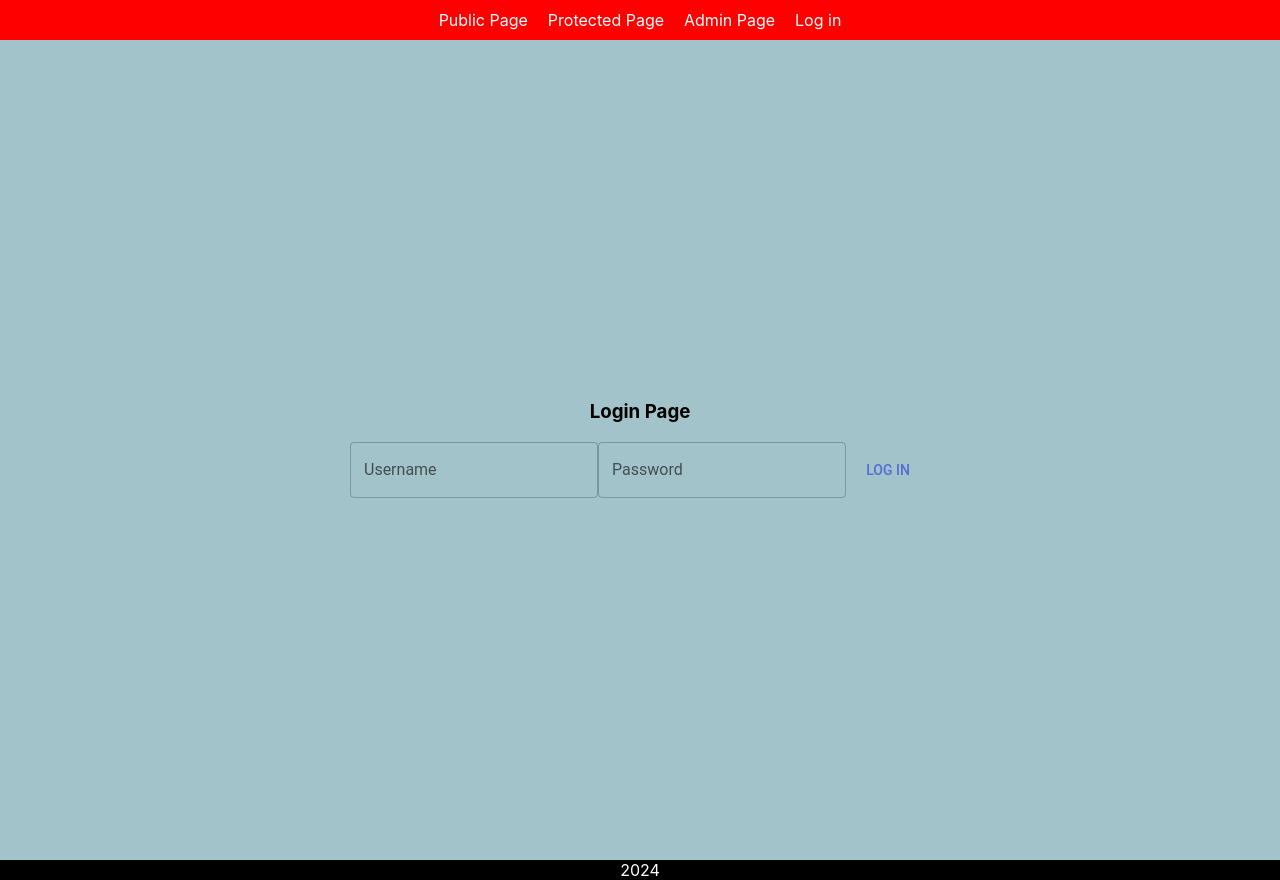
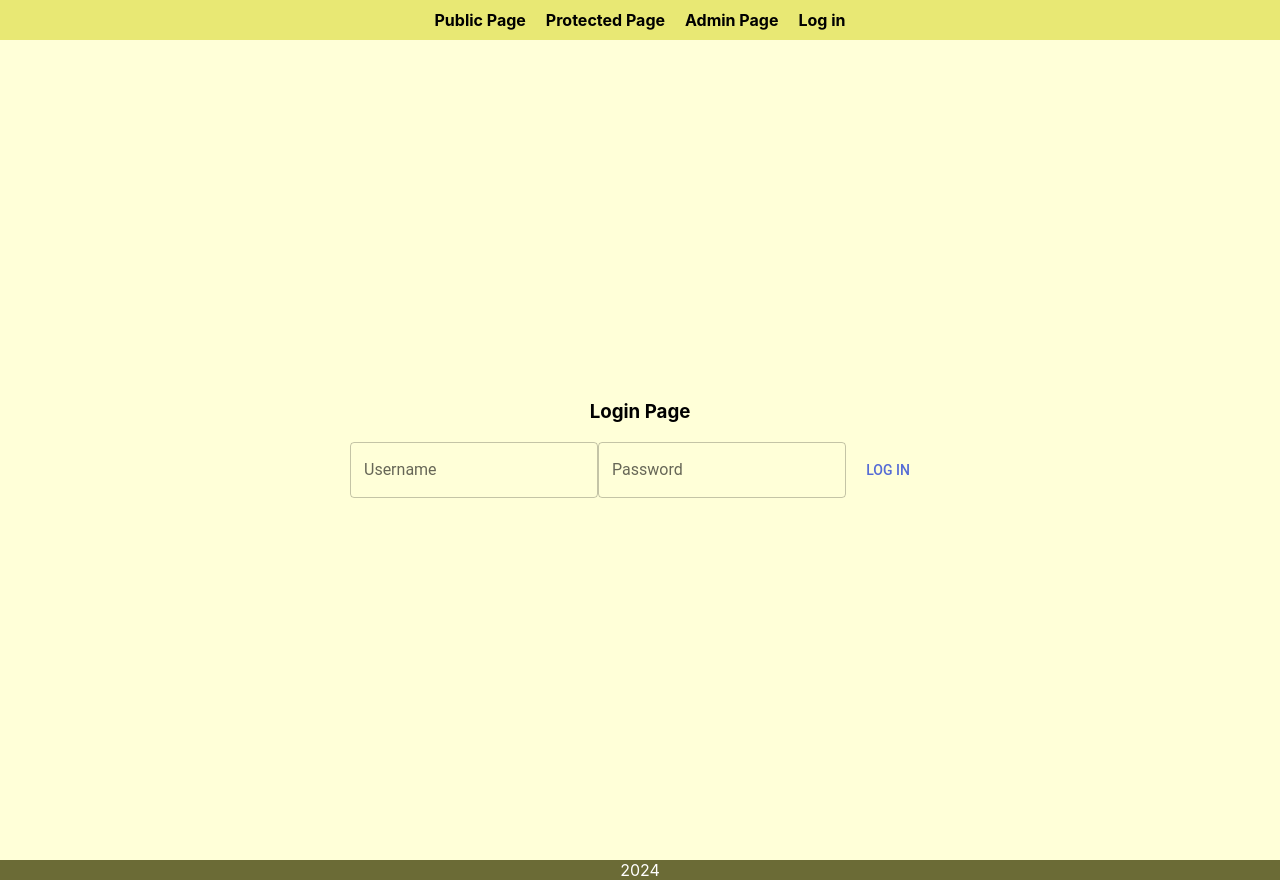
Before and after one commit to Firet/permissions-auth-app, a React (Vite) app: page /login in a window 1280 px wide. Built offline with nearby package versions, Linux system fonts and the light colour scheme; no server answers.

Commit message:
Set different types of yellow as background-color css property

```diff
--- a/src/components/Dashboard/Dashbaord.tsx
+++ b/src/components/Dashboard/Dashbaord.tsx
@@ -30,7 +30,7 @@ function Dashbaord({ dispatch, loading, users, hasErrors }) {
 		flex-direction: row;
 		flex-wrap: wrap;
 		justify-content: center;
-		background-color: violet;
+		background-color: #FBFBFE;
 		width: 80%;
 		min-height: 800px;
 	`;
@@ -38,7 +38,7 @@ function Dashbaord({ dispatch, loading, users, hasErrors }) {
 		display: flex;
 		justify-content: center;
 		width: 100%;
-		background-color: grey;
+		background-color: #FBFBFE;
 	`;
 
 	const renderUsers = () => {
--- a/src/components/StyledLink/SyledLink.tsx
+++ b/src/components/StyledLink/SyledLink.tsx
@@ -2,7 +2,8 @@ import styled from '@emotion/styled';
 import { Link } from 'react-router-dom';
 
 export const StyledLink = styled(Link)`
-	color: white;
+	color: black;
+	font-weight: 700;
 	text-decoration: none;
 	margin: 10px;
 `;
--- a/src/components/Users/UserCard.tsx
+++ b/src/components/Users/UserCard.tsx
@@ -12,8 +12,9 @@ const StyledForm = styled.form`
 `;
 
 const StyledCard = styled(Card)`
-	background-color: blue;
-	color: white;
+	background-color: #ffffd8;
+	color: black;
+	font-weight: 600;
 	align-content: center;
 	text-align: center;
 	width: 30%;
@@ -21,7 +22,8 @@ const StyledCard = styled(Card)`
 	margin: 10px;
 	&:hover {
 		box-shadow: 0px 2px 4px rgba(0, 0, 0, 0.2);
-		background-color: red;
+		background-color: #e8e874;
+		color: white;
 	}
 `;
 
--- a/src/layout/Footer.tsx
+++ b/src/layout/Footer.tsx
@@ -1,7 +1,7 @@
 import styled from '@emotion/styled';
 
 const StyledFooter = styled.footer`
-	background-color: black;
+	background-color: #6b6b36;
 	color: white;
 	width: 100%;
 	margin-top: 20px;
--- a/src/layout/Header.tsx
+++ b/src/layout/Header.tsx
@@ -3,8 +3,9 @@ import styled from '@emotion/styled';
 import { StyledLink } from '../components/StyledLink/SyledLink';
 
 const HeaderContainer = styled.header`
-	background-color: red;
-	color: white;
+	background-color: #e8e874;
+	color: black;
+	font-weight: 700;
 	display: flex;
 	flex-direction: row;
 	width: 100%;
--- a/src/layout/Layout.tsx
+++ b/src/layout/Layout.tsx
@@ -4,7 +4,7 @@ import Footer from './Footer';
 import Header from './Header';
 
 const LayoutContainer = styled.section`
-	background-color: #a2c3c9;
+	background-color: #ffffd8;
 	display: flex;
 	flex-direction: column;
 	align-items: center;
--- a/src/pages/ProtectedPage.tsx
+++ b/src/pages/ProtectedPage.tsx
@@ -6,7 +6,7 @@ const DashboardContainer = styled.div`
 	display: flex;
 	flex-direction: row;
 	justify-content: center;
-	background-color: papayawhip;
+	background-color: #ffff80;
 	width: 100%;
 `;
 
--- a/src/pages/PublicPage.tsx
+++ b/src/pages/PublicPage.tsx
@@ -7,7 +7,7 @@ export default function PublicPage() {
 		display: flex;
 		flex-direction: row;
 		justify-content: center;
-		background-color: orange;
+		background-color: #ffff80;
 		width: 100%;
 	`;
 
```
